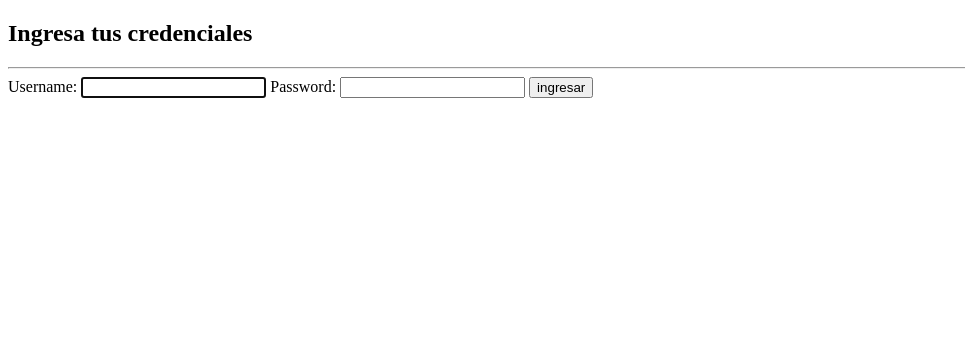
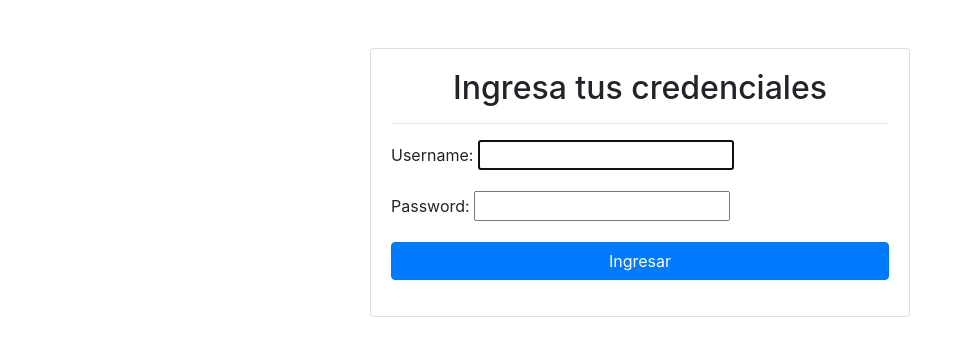
Before and after one commit to estebancode20/webpage_Gaspicuentos, a Django app: page /accounts/login/ in a window 1280 px wide. Shown: the top 356 px of the page, without its empty margins (0-965 px from the left). Run offline with Django 4.2, Linux system fonts and the light colour scheme; some libraries are stand-ins or nearby versions.

Commit message:
estilos login

```diff
--- a/ventas/templates/registration/login.html
+++ b/ventas/templates/registration/login.html
@@ -4,22 +4,28 @@
     <meta charset="UTF-8">
     <meta name="viewport" content="width=device-width, initial-scale=1.0">
     <title>Ingreso al sistema</title>
+
+    <!-- Agregar enlaces a los archivos CSS de Bootstrap -->
+    <link rel="stylesheet" href="https://stackpath.bootstrapcdn.com/bootstrap/4.3.1/css/bootstrap.min.css">
 </head>
 <body>
 
-    <div class="conteiner">
+    <div class="container mt-5">
 
         <div class="row">
             <div class="col-12 col-md-6 offset-md-3">
                 <div class="card">
                     <div class="card-body">
-                        <h2>Ingresa tus credenciales</h2>
+                        <h2 class="text-center">Ingresa tus credenciales</h2>
                         <hr>
-                        <form action="" method="post">
+
+                        <form action="" method="post" class="needs-validation" novalidate>
                             {% csrf_token %}
-                            {{ form }}
+                            {{ form.as_p }}
 
-                            <input type="submit" value="ingresar">
+                            <div class="form-group">
+                                <input type="submit" class="btn btn-primary btn-block" value="Ingresar">
+                            </div>
                         </form>
                     </div>
                 </div>
@@ -28,7 +34,9 @@
 
     </div>
 
-
-
+    <!-- Agregar enlaces a los archivos JavaScript de Bootstrap si es necesario -->
+    <!-- <script src="https://code.jquery.com/jquery-3.3.1.slim.min.js"></script> -->
+    <!-- <script src="https://cdnjs.cloudflare.com/ajax/libs/popper.js/1.14.7/umd/popper.min.js"></script> -->
+    <!-- <script src="https://stackpath.bootstrapcdn.com/bootstrap/4.3.1/js/bootstrap.min.js"></script> -->
 </body>
 </html>
```
Also changed, not shown: ventas/pendientes.txt (deleted, +0 -21 lines).
